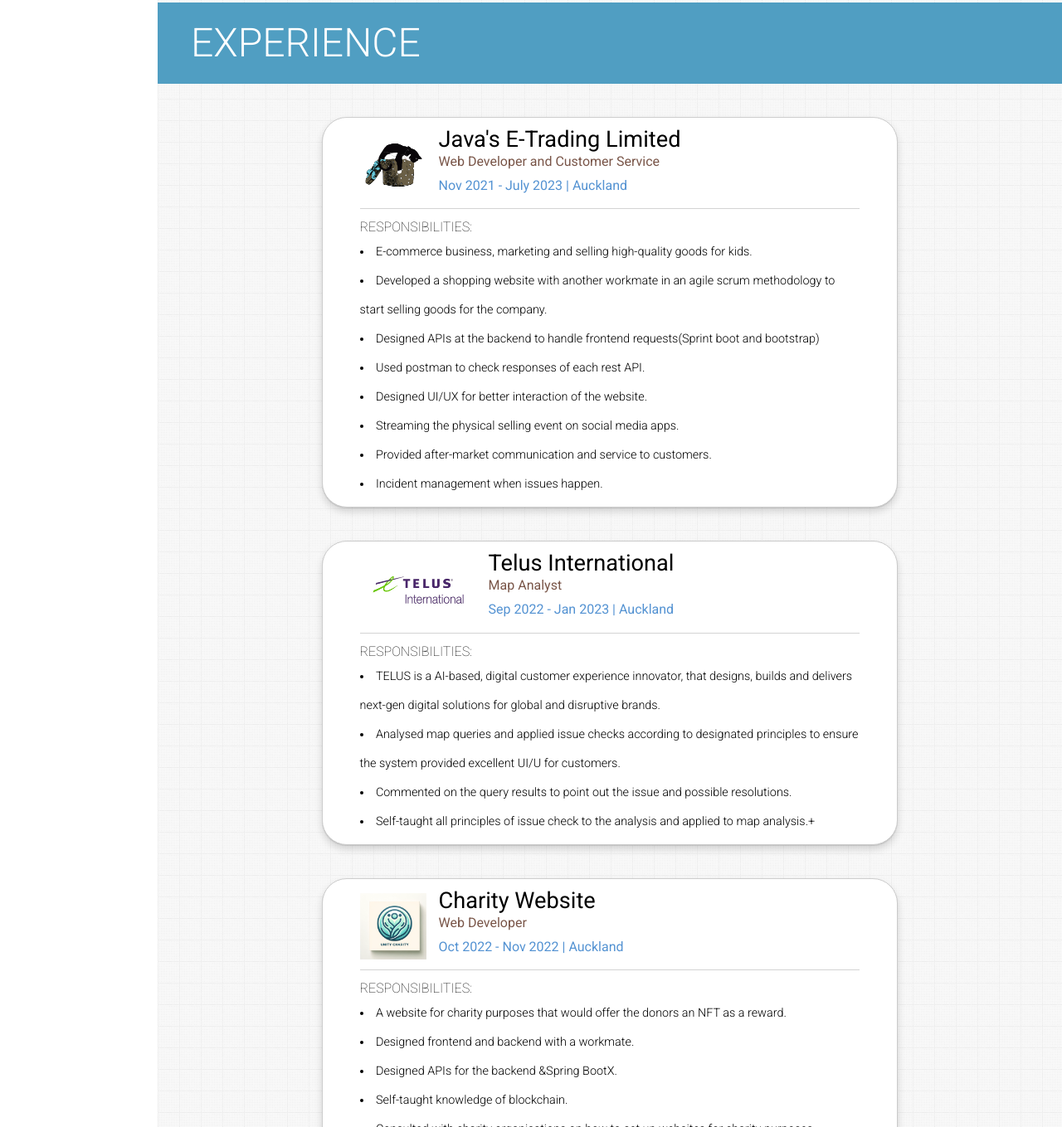
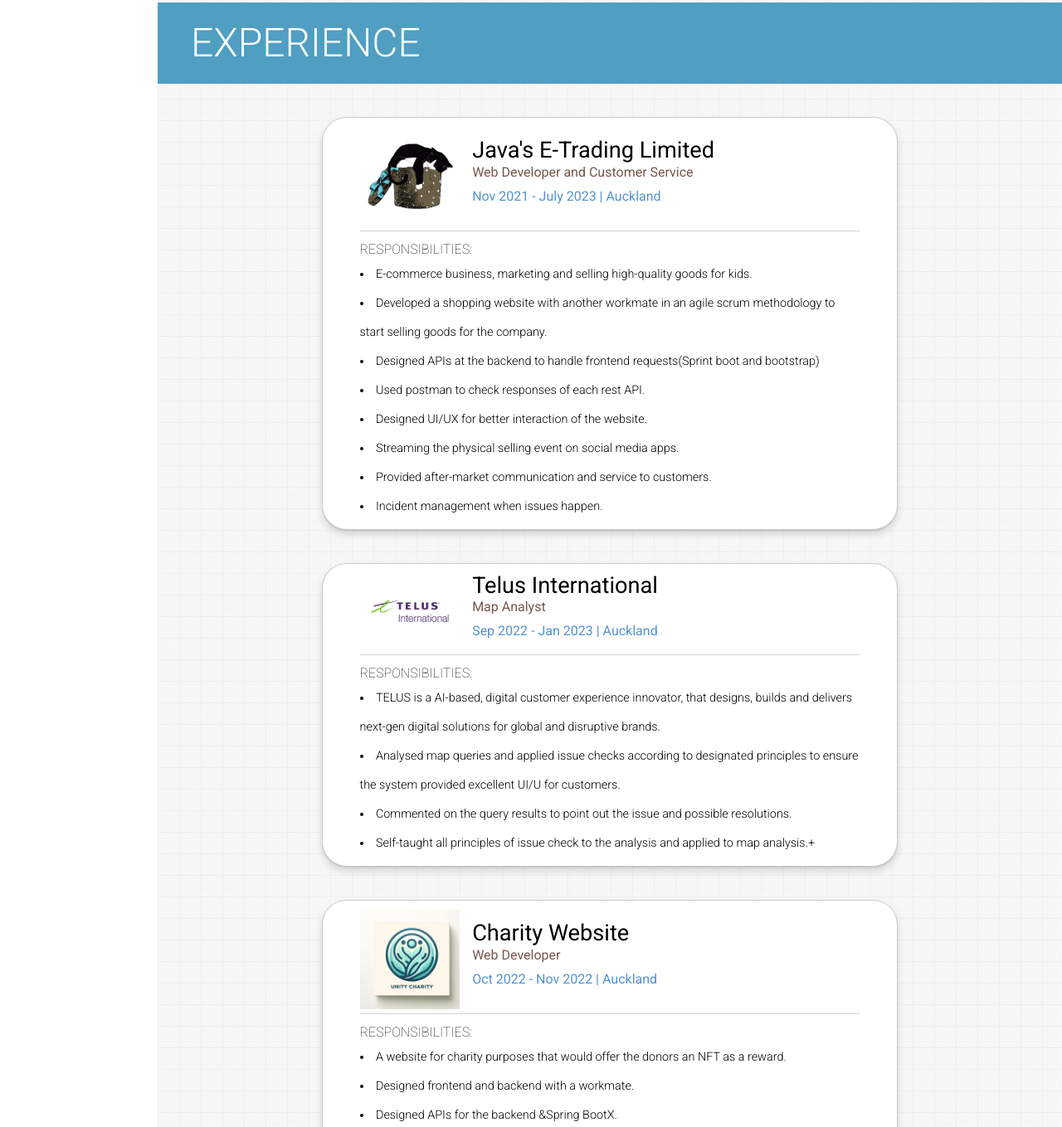
Before and after one commit to EnyangZhang/enyang.github.io, a plain HTML site: page index.html in a window 1280 px wide. Shown: the part 1441-2800 px from the top of the page at 83% size. Drawn offline with Linux system fonts and the light colour scheme; some packages are replaced by stand-ins of ours; a script that the page names is missing.

Commit message:
DT-2 [20m] Trying to solve exp card in mobile devices display issue.

```diff
--- a/index.html
+++ b/index.html
@@ -112,7 +112,7 @@
                 <!--Card 1-->
                 <div class="exp-card">
                     <div class="exp-card-header">
-                        <img src="/java.png" alt="java's e-trading limited" style="width: 80px; height: 80px;">
+                        <img src="/java.png" alt="java's e-trading limited" style="width: 20%;">
                         <h3 class="card-name">
                             <a >Java's E-Trading Limited</a>
                             <span class="job">Web Developer and Customer Service</span>
@@ -135,7 +135,7 @@
                 <!--Card 2-->
                 <div class="exp-card">
                     <div class="exp-card-header">
-                        <img src="/TELUS.jpg" alt="Telus International" style="width: 140px; height: 80px;">
+                        <img src="/TELUS.jpg" alt="Telus International" style="width: 20%">
                         <h3 class="card-name">
                             <a >Telus International</a>
                             <span class="job">Map Analyst</span>
@@ -160,7 +160,7 @@
                 <!--Card 3-->
                 <div class="exp-card">
                     <div class="exp-card-header">
-                        <img src="/Charity.png" alt="Charity" style="width: 80px; height: 80px;">
+                        <img src="/Charity.png" alt="Charity" style="width: 20%;">
                         <h3 class="card-name">
                             <a >Charity Website</a>
                             <span class="job">Web Developer</span>
```
